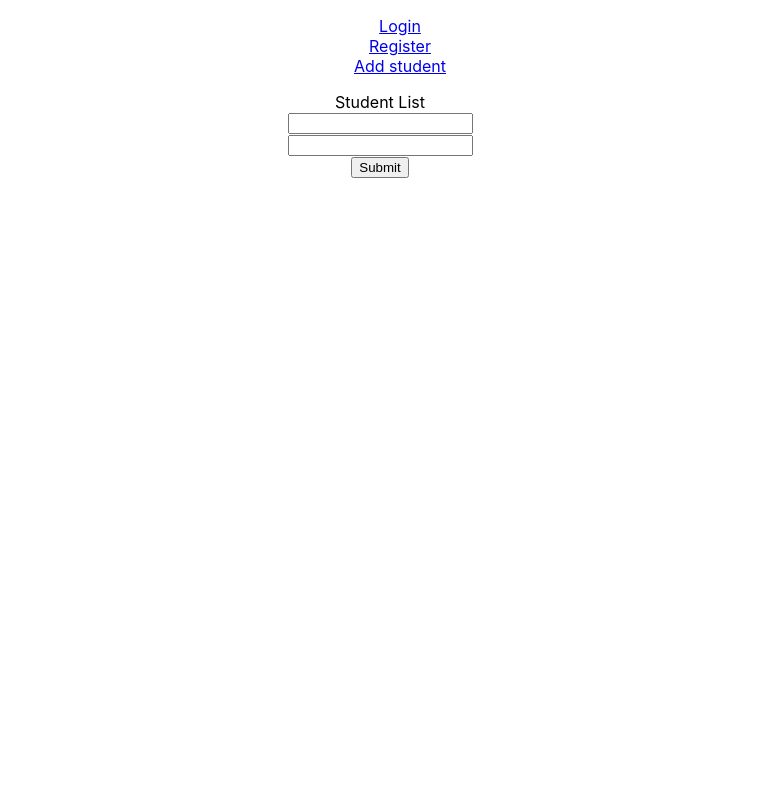
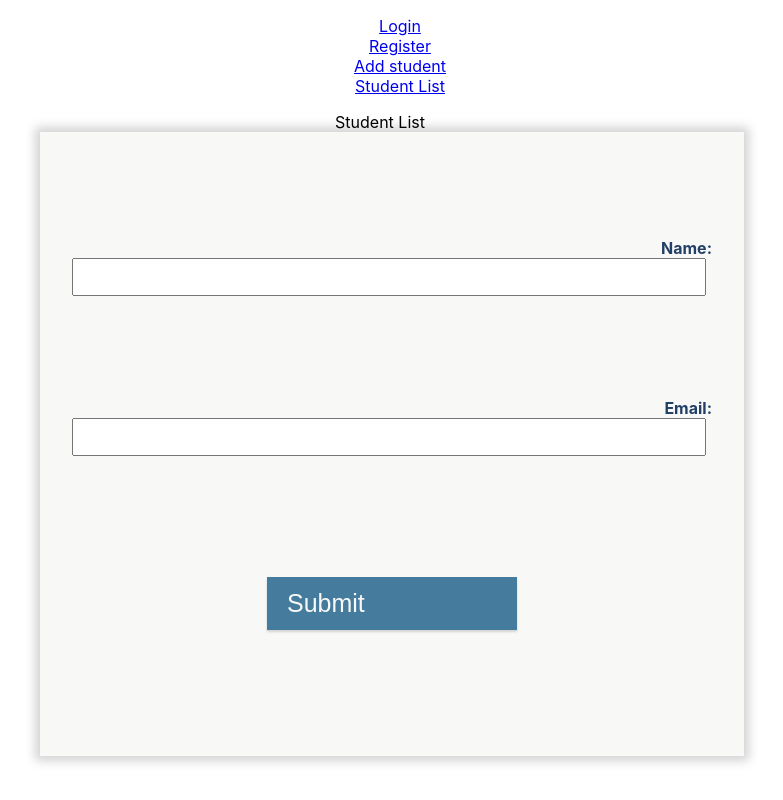
Before and after one commit to Build-Week-Better-Professor-1/Front-end-Broken, a React (Create React App) app: page /student-add in a window 1280 px wide. Shown: the whole page, without its empty margins (260-1043 px from the left). Built offline with nearby package versions, Linux system fonts and the light colour scheme.

Commit message:
Add Student works

```diff
--- a/src/App.js
+++ b/src/App.js
@@ -4,6 +4,7 @@ import './App.css';
 import LoginPage from "./components /LoginPage";
 import AddStudentComponent from "./components /AddStudentComponent";
 import RegisterPage from "./components /RegisterPage";
+import StudentList from "./components /StudentList";
 // import history from "./components /history";
 
 function App() {
@@ -24,12 +25,16 @@ function App() {
             <li>
               <Link to="/student-add">Add student</Link>
             </li>
+            <li>
+              <Link to="/student-list">Student List</Link>
+            </li>
           </ul>
 
           <Switch>
             <Route exact path="/student-add" component={AddStudentComponent} />
             <Route exact path="/" component={LoginPage}/>
             <Route exact path="/register" component={RegisterPage}/>
+            <Route exact path="/student-list" component={StudentList}/>
             <Route component={LoginPage} />
 
           </Switch>
--- a/src/components /AddStudent.js
+++ b/src/components /AddStudent.js
@@ -1,5 +1,7 @@
 import React, {useState} from "react";
 import {axiosWithAuth} from "../utils/axiosWithAuth";
+import {StyledForm} from "./RegisterForm";
+
 
 function AddStudent() {
     const [newStudent, setNewStudent] = useState({
@@ -26,8 +28,9 @@ function AddStudent() {
 
     return (
         <div>
-            <form onSubmit={onSubmitHandler} >
+            <StyledForm onSubmit={onSubmitHandler} >
                 <div>
+                    <label htmlFor="name">Name:</label>
                     <input
                         type='text'
                         name='name'
@@ -37,6 +40,7 @@ function AddStudent() {
                     />
                 </div>
                 <div>
+                    <label htmlFor="name">Email:</label>
                     <input
                         type='email'
                         name='email'
@@ -45,7 +49,7 @@ function AddStudent() {
                     />
                 </div>
                 <button>Submit</button>
-            </form>
+            </StyledForm>
         </div>
     );
 }
--- /dev/null
+++ b/src/components /StudentList.js
@@ -0,0 +1,28 @@
+import React, {useState,useEffect} from "react";
+import {axiosWithAuth} from "../utils/axiosWithAuth";
+
+
+function StudentList() {
+
+    const[student,setStudent] = useState([])
+
+    useEffect(() => {
+        axiosWithAuth()
+            .get("/api/students")
+            .then(res => {
+                console.log(res)
+                // setStudent(res.data.students)
+            })
+            .catch(err => console.log(err))
+    },[])
+        return(
+            <div>Student List
+                {student.map(item => (
+                    <li>{item.name} {item.email}</li>
+                ))}
+            </div>
+
+        )
+}
+
+export default StudentList
```
